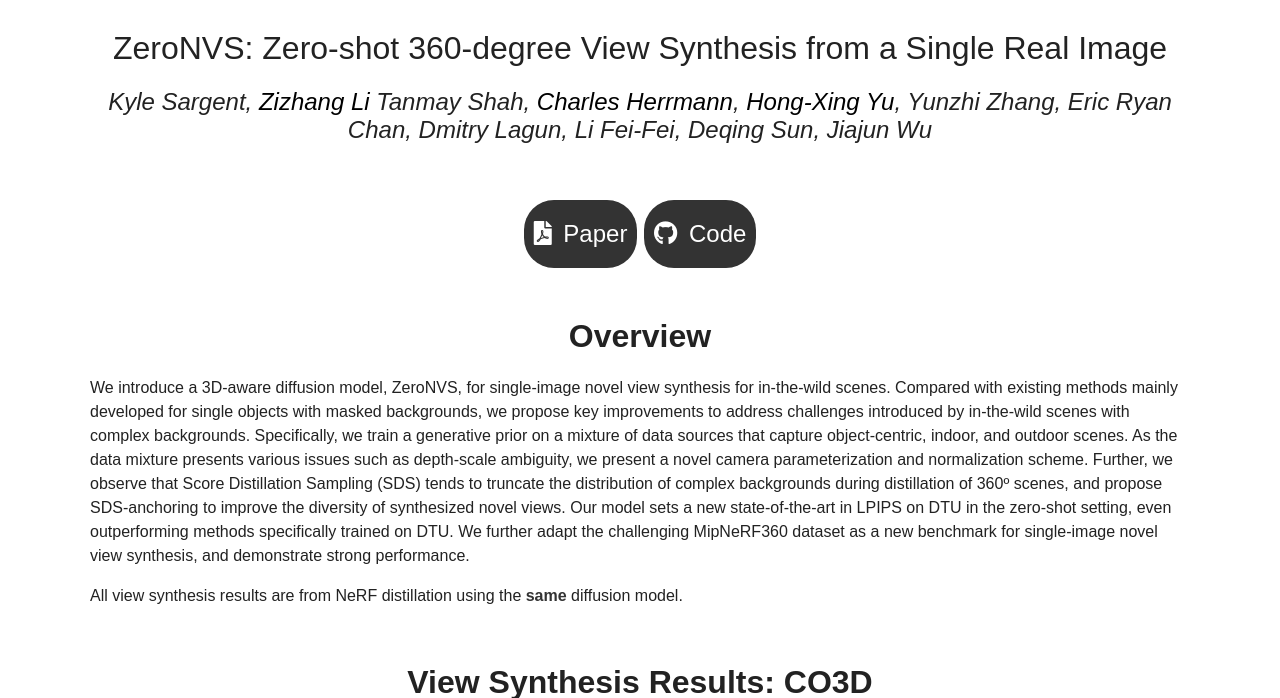
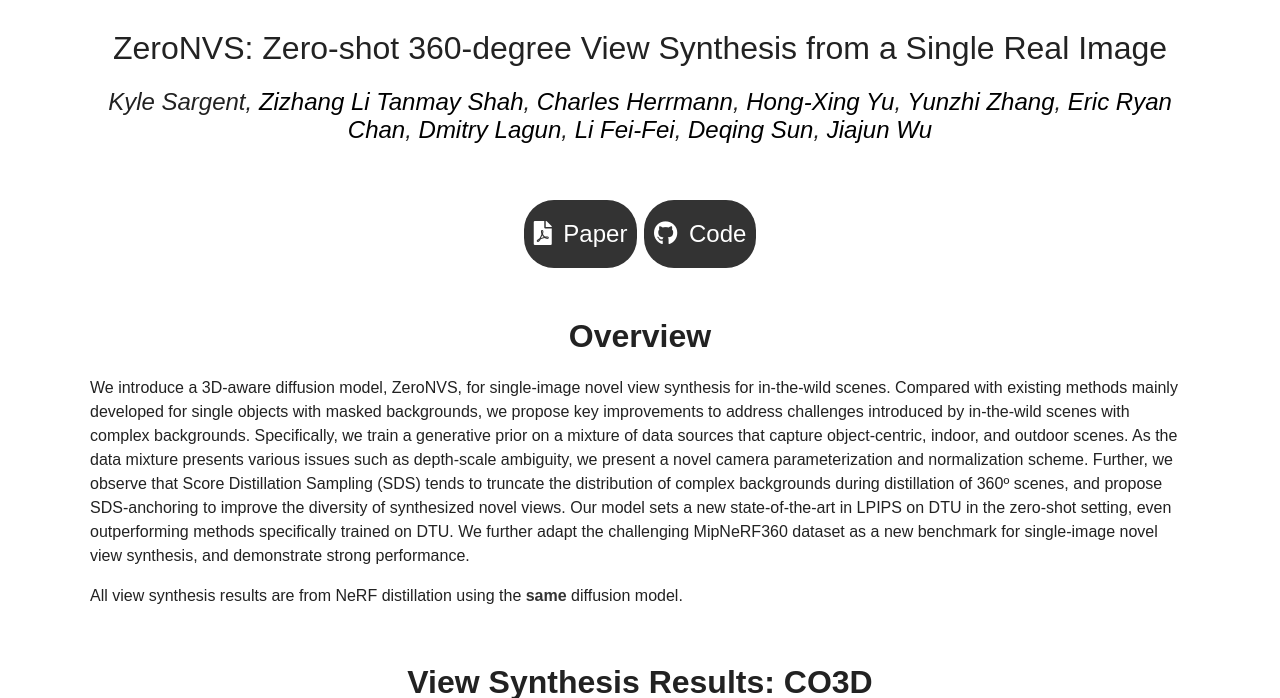
Before and after one commit to kylesargent/kylesargent.github.io, a Jekyll site: the page zeronvs/index.html, which Jekyll copies as it is, in a window 1280 px wide and 900 px high, cut to the strip 0-698 px from the top of the window. Built offline with Jekyll 4.4.1, drawn with Linux system fonts in a browser that asks for light colours.

Commit message:
add links

```diff
--- a/zeronvs/index.html
+++ b/zeronvs/index.html
@@ -146,15 +146,16 @@
 <h2 align="center"><i>
   Kyle Sargent,
   <a href="https://kyleleey.github.io/">Zizhang Li</a>
-  Tanmay Shah,
+  <a href="https://www.linkedin.com/in/tashah/">Tanmay Shah</a>,
   <a href=https://scholar.google.com/citations?user=LQvi5XAAAAAJ&hl=en">Charles Herrmann</a>,
   <a href=https://kovenyu.com>Hong-Xing Yu</a>,
-  Yunzhi Zhang,
-  Eric Ryan Chan,
-  Dmitry Lagun,
-  Li Fei-Fei,
-  Deqing Sun,
-  Jiajun Wu</i><br>
+  <a href=https://cs.stanford.edu/~yzzhang>Yunzhi Zhang</a>,
+  <a href=https://ericryanchan.github.io>Eric Ryan Chan</a>,
+  <a href=https://scholar.google.com/citations?user=sY8lt7AAAAAJ&hl=en>Dmitry Lagun</a>,
+  <a href=https://profiles.stanford.edu/fei-fei-li>Li Fei-Fei</a>,
+  <a href=https://deqings.github.io>Deqing Sun</a>,
+  <a href=https://jiajunwu.com>Jiajun Wu</a>
+  </i><br>
 <br></br>
 <span class="link-block">
   <a href="https://github.com/kylesargent/zeronvs"
```
